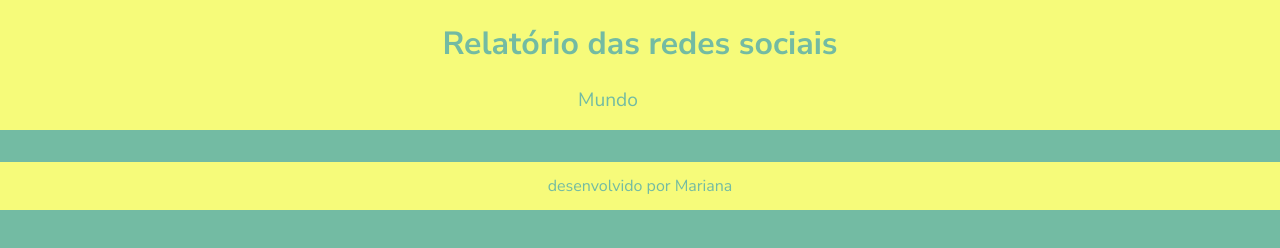
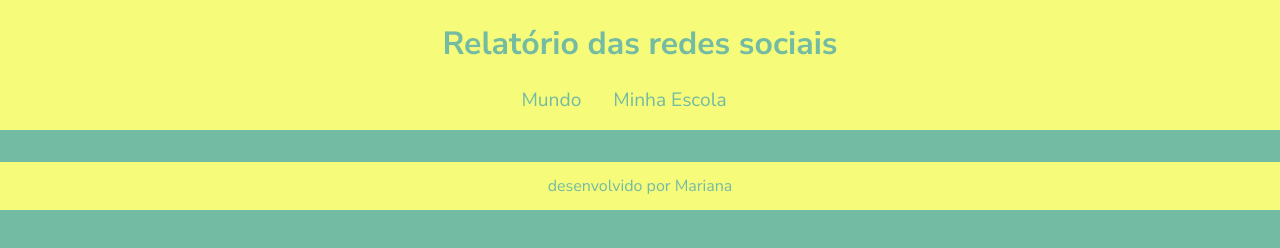
Before and after one commit to lymarizinha/redes-sociais, a plain HTML site: page index.html in a window 1280 px wide. Drawn offline with Linux system fonts and the light colour scheme.

Commit message:
Update index.html

```diff
--- a/index.html
+++ b/index.html
@@ -11,7 +11,7 @@
     <h1>Relatório das redes sociais</h1>
     <nav>
         <a href="index.html">Mundo</a>
-        <a href="#"Minha Escola></a>
+        <a href="#">Minha Escola</a>
     </nav>
   </header>
   <main
```
